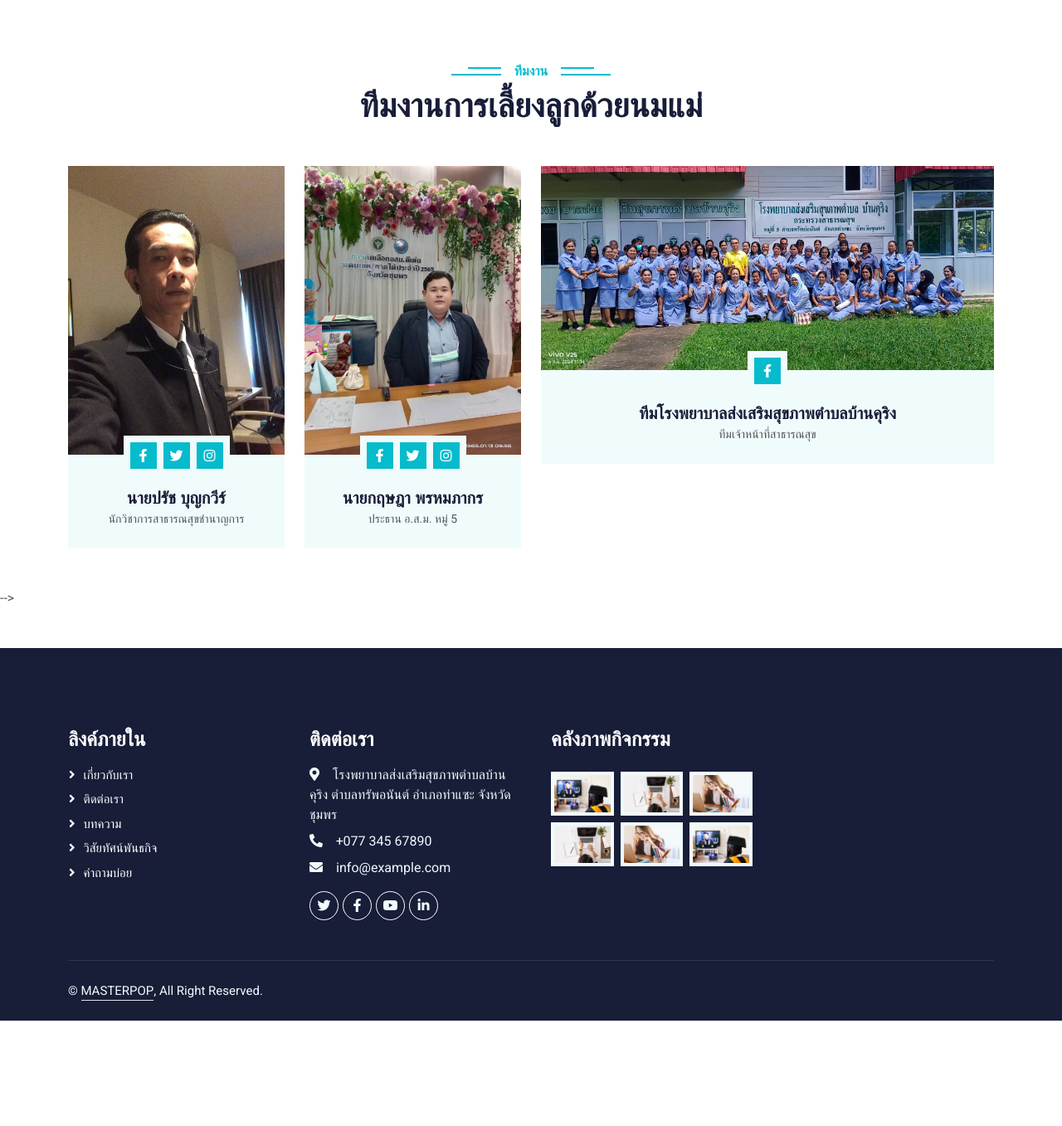
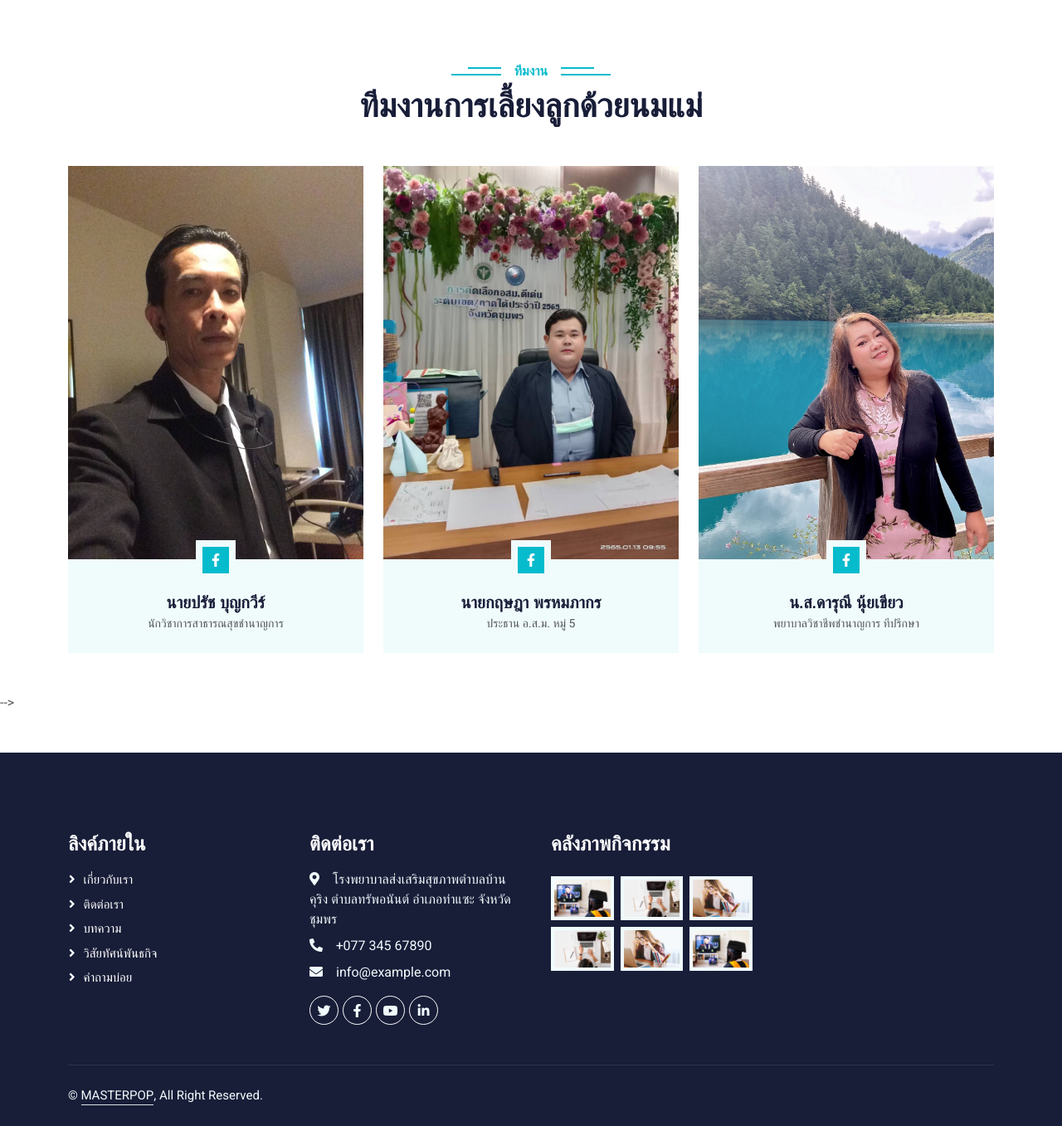
Before and after one commit to joblackpoc/mommilk, a Django app: page / in a window 1280 px wide. Shown: the part 3602-4959 px from the top of the page at 83% size. Before the commit the page ends 4832 px from the top, so only its background shows below. Run offline with Django 5.2, Linux system fonts and the light colour scheme; some libraries are stand-ins or nearby versions.

Commit message:
fix team feature

```diff
--- a/templates/index.html
+++ b/templates/index.html
@@ -369,46 +369,10 @@
                 <h1 class="mb-5">ทีมงานการเลี้ยงลูกด้วยนมแม่</h1>
             </div>
             <div class="row g-4">
-                <div class="col-lg-3 col-md-6 wow fadeInUp" data-wow-delay="0.1s">
+                <div class="col-lg-4 col-md-6 wow fadeInUp" data-wow-delay="0.1s">
                     <div class="team-item bg-light">
                         <div class="overflow-hidden">
                             <img class="img-fluid" src="{% static 'img/team1.jpg' %}" alt="">
-                        </div>
-                        <div class="position-relative d-flex justify-content-center" style="margin-top: -23px;">
-                            <div class="bg-light d-flex justify-content-center pt-2 px-1">
-                                <a class="btn btn-sm-square btn-primary mx-1" href=""><i class="fab fa-facebook-f"></i></a>
-                                <a class="btn btn-sm-square btn-primary mx-1" href=""><i class="fab fa-twitter"></i></a>
-                                <a class="btn btn-sm-square btn-primary mx-1" href=""><i class="fab fa-instagram"></i></a>
-                            </div>
-                        </div>
-                        <div class="text-center p-4">
-                            <h5 class="mb-0">นายปรัช บุญกวีร์</h5>
-                            <small>นักวิชาการสาธารณสุขชำนาญการ</small>
-                        </div>
-                    </div>
-                </div>
-                <div class="col-lg-3 col-md-6 wow fadeInUp" data-wow-delay="0.3s">
-                    <div class="team-item bg-light">
-                        <div class="overflow-hidden">
-                            <img class="img-fluid" src="{% static 'img/about1.jpg' %}" alt="">
-                        </div>
-                        <div class="position-relative d-flex justify-content-center" style="margin-top: -23px;">
-                            <div class="bg-light d-flex justify-content-center pt-2 px-1">
-                                <a class="btn btn-sm-square btn-primary mx-1" href=""><i class="fab fa-facebook-f"></i></a>
-                                <a class="btn btn-sm-square btn-primary mx-1" href=""><i class="fab fa-twitter"></i></a>
-                                <a class="btn btn-sm-square btn-primary mx-1" href=""><i class="fab fa-instagram"></i></a>
-                            </div>
-                        </div>
-                        <div class="text-center p-4">
-                            <h5 class="mb-0">นายกฤษฎา พรหมภากร</h5>
-                            <small>ประธาน อ.ส.ม. หมู่ 5</small>
-                        </div>
-                    </div>
-                </div>
-                <div class="col-lg-6 col-md-6 wow fadeInUp" data-wow-delay="0.5s">
-                    <div class="team-item bg-light">
-                        <div class="overflow-hidden">
-                            <img class="img-fluid" src="{% static 'img/team3.jpg' %}" alt="">
                         </div>
                         <div class="position-relative d-flex justify-content-center" style="margin-top: -23px;">
                             <div class="bg-light d-flex justify-content-center pt-2 px-1">
@@ -419,8 +383,46 @@
                             </div>
                         </div>
                         <div class="text-center p-4">
-                            <h5 class="mb-0">ทีมโรงพยาบาลส่งเสริมสุขภาพตำบลบ้านคุริง</h5>
-                            <small>ทีมเจ้าหน้าที่สาธารณสุข</small>
+                            <h5 class="mb-0">นายปรัช บุญกวีร์</h5>
+                            <small>นักวิชาการสาธารณสุขชำนาญการ</small>
+                        </div>
+                    </div>
+                </div>
+                <div class="col-lg-4 col-md-6 wow fadeInUp" data-wow-delay="0.3s">
+                    <div class="team-item bg-light">
+                        <div class="overflow-hidden">
+                            <img class="img-fluid" src="{% static 'img/about1.jpg' %}" alt="">
+                        </div>
+                        <div class="position-relative d-flex justify-content-center" style="margin-top: -23px;">
+                            <div class="bg-light d-flex justify-content-center pt-2 px-1">
+                                <a class="btn btn-sm-square btn-primary mx-1" href=""><i class="fab fa-facebook-f"></i></a>
+                                <!--<a class="btn btn-sm-square btn-primary mx-1" href=""><i class="fab fa-twitter"></i></a>
+                                <a class="btn btn-sm-square btn-primary mx-1" href=""><i class="fab fa-instagram"></i></a>
+                                -->
+                            </div>
+                        </div>
+                        <div class="text-center p-4">
+                            <h5 class="mb-0">นายกฤษฎา พรหมภากร</h5>
+                            <small>ประธาน อ.ส.ม. หมู่ 5</small>
+                        </div>
+                    </div>
+                </div>
+                <div class="col-lg-4 col-md-6 wow fadeInUp" data-wow-delay="0.5s">
+                    <div class="team-item bg-light">
+                        <div class="overflow-hidden">
+                            <img class="img-fluid" src="{% static 'img/nurse.jpg' %}" alt="">
+                        </div>
+                        <div class="position-relative d-flex justify-content-center" style="margin-top: -23px;">
+                            <div class="bg-light d-flex justify-content-center pt-2 px-1">
+                                <a class="btn btn-sm-square btn-primary mx-1" href=""><i class="fab fa-facebook-f"></i></a>
+                                <!--<a class="btn btn-sm-square btn-primary mx-1" href=""><i class="fab fa-twitter"></i></a>
+                                <a class="btn btn-sm-square btn-primary mx-1" href=""><i class="fab fa-instagram"></i></a>
+                                -->
+                            </div>
+                        </div>
+                        <div class="text-center p-4">
+                            <h5 class="mb-0">น.ส.ดารุณี นุ้ยเขียว</h5>
+                            <small>พยาบาลวิชาชีพชำนาญการ ทีปรึกษา</small>
                         </div>
                     </div>
                 </div>
```
Also changed, not shown: static/img/nurse.jpg (added).
